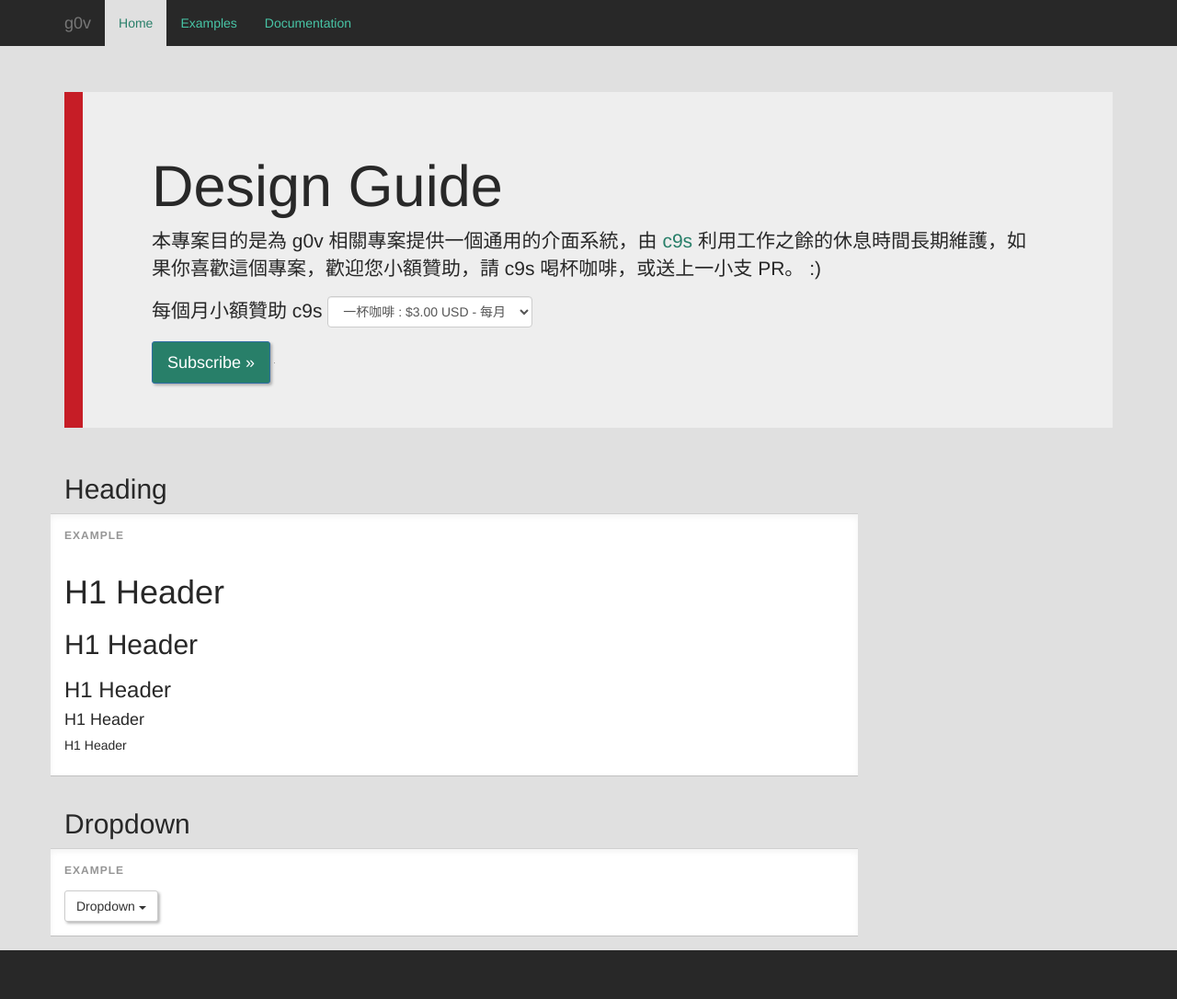
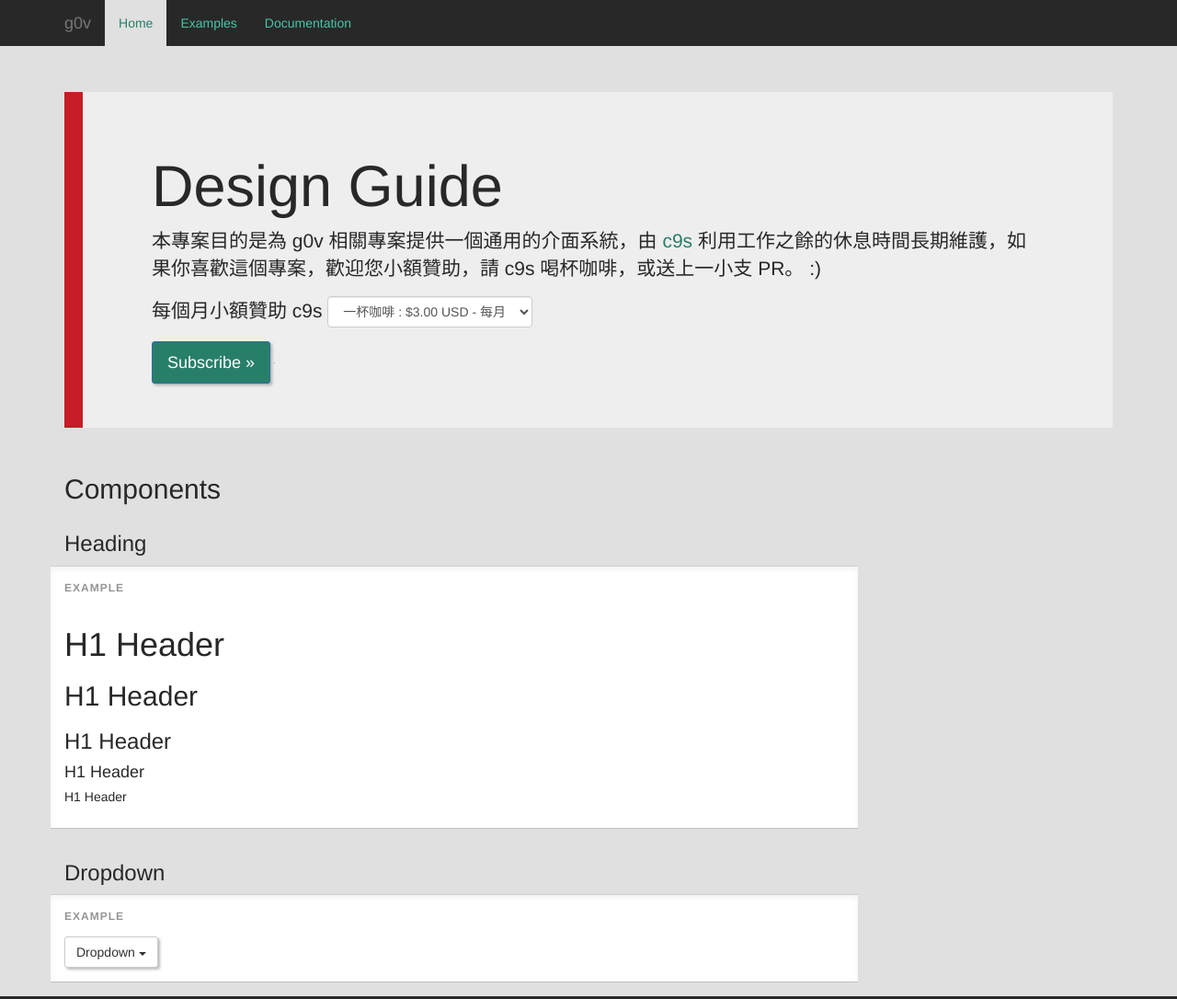
Before and after one commit to pintse/design-guide, a plain HTML site: page index.html in a window 1280 px wide. Shown: the top 1086 px of the page at 92% size. Drawn offline with nearby package versions, Linux system fonts and the light colour scheme.

Commit message:
Add h2 header

```diff
--- a/index.html
+++ b/index.html
@@ -70,6 +70,7 @@ vim:sw=2:et:ts=2:sts=2:
       <div class="jumbotron jumbotron-default">
         <div class="container">
           <h1>Design Guide</h1>
+
           <p>本專案目的是為 g0v 相關專案提供一個通用的介面系統，由 <a
           href="https://github.com/c9s">c9s</a>
           利用工作之餘的休息時間長期維護，如果你喜歡這個專案，歡迎您小額贊助，請 c9s
@@ -98,11 +99,11 @@ vim:sw=2:et:ts=2:sts=2:
 
     <article>
       <div class="container">
-
+        <h2>Components</h2>
         <section>
           <div class="row">
             <div class="col-md-9">
-              <h2>Heading</h2>
+              <h3>Heading</h3>
               <div class="bs-example">
                 <h1>H1 Header</h1>
                 <h2>H1 Header</h2>
@@ -114,11 +115,10 @@ vim:sw=2:et:ts=2:sts=2:
           </div>
         </section>
 
-
         <section>
           <div class="row">
             <div class="col-md-9">
-              <h2>Dropdown</h2>
+              <h3>Dropdown</h3>
               <div class="bs-example">
                 <div class="dropdown">
                   <button class="btn btn-default dropdown-toggle" type="button" id="dropdownMenu1" data-toggle="dropdown" aria-haspopup="true" aria-expanded="true">
```
